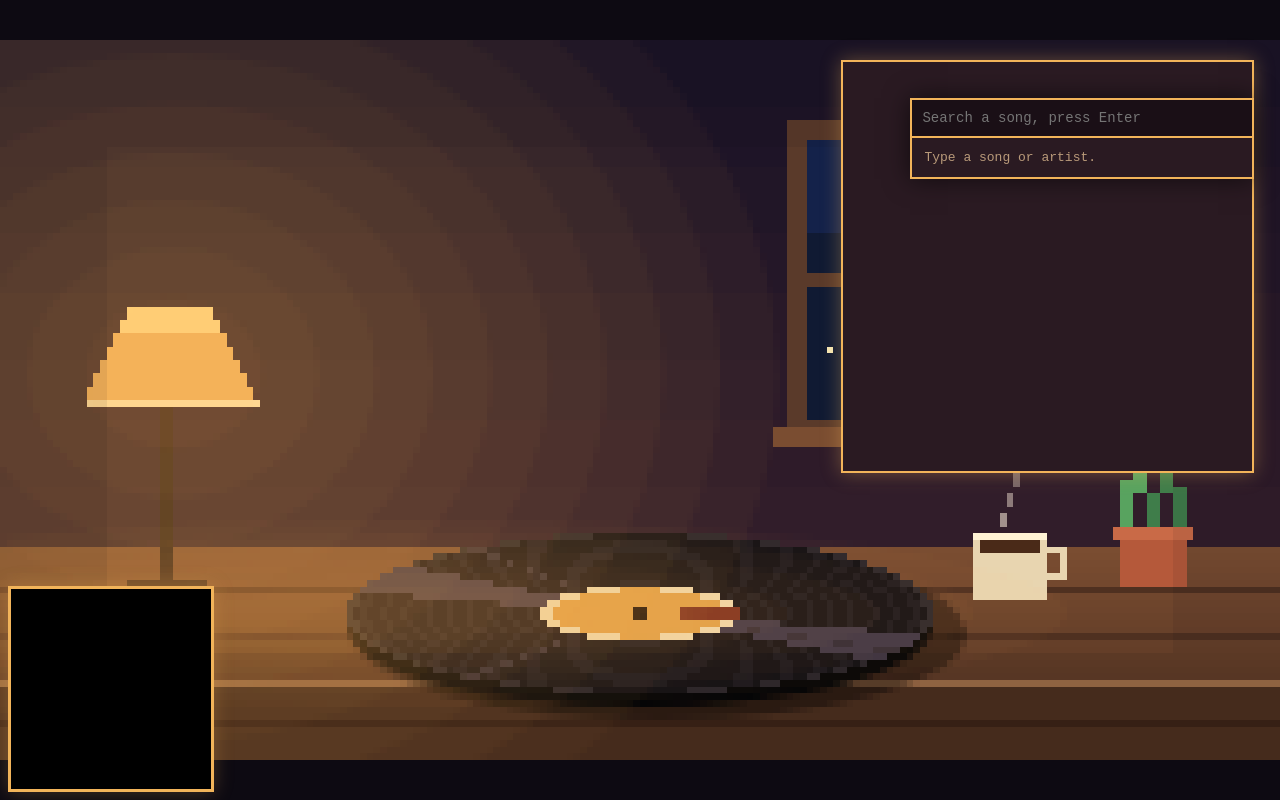
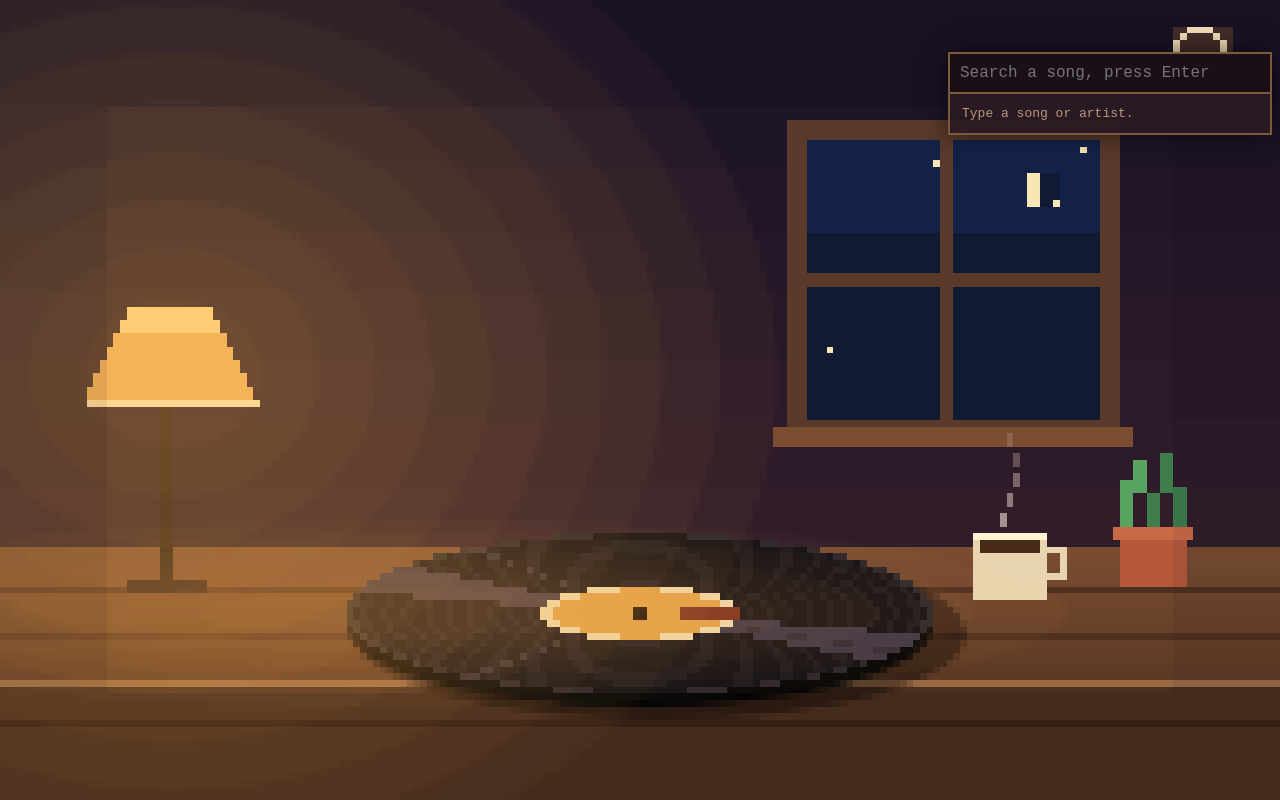
Before and after one commit to sarveshhh59/vinyl, a plain HTML site: page index.html in a window 1280 px wide. Both pictures are taken after a click on the button "Search for music". Drawn offline with Linux system fonts and the light colour scheme.

Commit message:
Refactor HTML and CSS for improved layout and style

```diff
--- a/index.html
+++ b/index.html
@@ -8,17 +8,14 @@
 <style>
 :root{color-scheme:dark;--bg:#0d0a12;--ink:#f3dfb8;--panel:#2a1a22;--edge:#f2b45a;--mute:#b99a7a}
 html,body{height:100%;margin:0;background:var(--bg);color:var(--ink)}
-body{display:flex;align-items:center;justify-content:center;overflow:hidden;font-family:"Courier New",monospace}
-#stage{position:relative;width:min(100vw,177.7vh);aspect-ratio:16/9}
+body{display:flex;align-items:center;justify-content:center;overflow:hidden;font-family:"Courier New",monospace;background:#1b1326;touch-action:manipulation}
+#stage{position:relative}
 canvas{width:100%;height:100%;image-rendering:pixelated;image-rendering:crisp-edges;display:block}
 button{font:inherit;color:var(--ink);cursor:pointer}
-#search{position:absolute;right:2%;top:3%;width:clamp(24px,3.5%,36px);aspect-ratio:1;background:var(--panel);border:2px solid var(--edge);padding:16%;box-shadow:0 0 18px rgba(242,180,90,.35);opacity:.55;animation:fadein 2.5s ease .6s backwards;transition:transform .1s,opacity .3s;z-index:3}
-@keyframes fadein{from{opacity:0}to{opacity:.55}}
-#search:hover,#search.open{transform:translateY(-2px);opacity:1}
-#search svg{width:100%;height:100%;shape-rendering:crispEdges;display:block}
-#panel{position:absolute;right:2%;top:calc(3% + clamp(32px,5%,46px));width:min(340px,70%);max-height:72%;display:none;flex-direction:column;background:var(--panel);border:2px solid var(--edge);z-index:3;box-shadow:0 0 24px rgba(0,0,0,.6)}
+#search{position:absolute;width:48px;height:48px;background:none;border:0;padding:0;z-index:3;-webkit-tap-highlight-color:transparent}
+#panel{position:fixed;right:8px;top:calc(env(safe-area-inset-top,0px) + 52px);width:min(320px,calc(100vw - 16px));max-height:min(60vh,420px);display:none;flex-direction:column;background:rgba(42,26,34,.94);border:2px solid #7a5a3a;z-index:5;box-shadow:0 0 24px rgba(0,0,0,.6)}
 #panel.open{display:flex}
-#q{background:#1a0f16;border:0;border-bottom:2px solid var(--edge);color:var(--ink);font:14px "Courier New",monospace;padding:10px;outline:none}
+#q{background:#1a0f16;border:0;border-bottom:2px solid #7a5a3a;color:var(--ink);font:16px "Courier New",monospace;padding:10px;outline:none}
 #list{overflow-y:auto}
 #msg{padding:12px;font-size:13px;color:var(--mute)}
 .r{display:flex;gap:8px;align-items:center;padding:6px 8px;width:100%;background:none;border:0;border-bottom:1px solid #4a2e1d;text-align:left}
@@ -26,24 +23,19 @@ button{font:inherit;color:var(--ink);cursor:pointer}
 .r img{width:48px;height:36px;object-fit:cover;image-rendering:pixelated;flex:none}
 .r b{display:block;font-size:12px;font-weight:normal;line-height:1.3;overflow:hidden;display:-webkit-box;-webkit-line-clamp:2;-webkit-box-orient:vertical}
 .r i{font-size:11px;color:var(--mute);font-style:normal}
-#bar{position:absolute;left:50%;bottom:3%;transform:translateX(-50%);width:min(70%,460px);display:none;align-items:center;gap:8px;background:var(--panel);border:2px solid var(--edge);padding:6px 8px;z-index:2}
-#bar.on{display:flex}
-#bar button{background:#1a0f16;border:2px solid var(--edge);width:32px;height:28px;flex:none;font-size:13px}
-#now{flex:1;font-size:12px;white-space:nowrap;overflow:hidden;text-overflow:ellipsis}
-#tv{position:fixed;left:8px;bottom:8px;width:200px;height:200px;border:3px solid var(--edge);background:#000;z-index:1;box-shadow:0 0 18px rgba(242,180,90,.25)}
-#tv iframe{width:100%;height:100%;display:block}
-@media(max-width:700px){#tv{left:50%;transform:translateX(-50%)}}
+#tv{position:fixed;left:0;bottom:0;width:200px;height:200px;opacity:0;pointer-events:none;z-index:-1}#tv iframe{width:100%;height:100%}
+#hit{position:absolute;z-index:2;cursor:pointer;-webkit-tap-highlight-color:transparent}
 </style>
 </head>
 <body>
 <div id="stage">
 <canvas id="c" width="192" height="108"></canvas>
-<button id="search" aria-label="Search for music"><svg viewBox="0 0 12 12" fill="#f3dfb8"><rect x="3" y="1" width="4" height="1"/><rect x="2" y="2" width="1" height="1"/><rect x="7" y="2" width="1" height="1"/><rect x="1" y="3" width="1" height="4"/><rect x="8" y="3" width="1" height="4"/><rect x="2" y="7" width="1" height="1"/><rect x="7" y="7" width="1" height="1"/><rect x="3" y="8" width="4" height="1"/><rect x="8" y="8" width="2" height="2"/><rect x="10" y="10" width="1" height="1"/></svg></button>
+<button id="search" aria-label="Search for music"></button><div id="hit" aria-label="Play or pause"></div>
 <div id="panel">
 <input id="q" type="text" placeholder="Search a song, press Enter" autocomplete="off">
 <div id="list"><div id="msg">Type a song or artist.</div></div>
 </div>
-<div id="bar"><button id="pp" aria-label="Play or pause">&#9654;</button><span id="now">Pick a song</span><button id="nx" aria-label="Next">&#9197;</button></div>
+
 </div>
 <div id="tv"><div id="yt"></div></div>
 
@@ -52,12 +44,12 @@ button{font:inherit;color:var(--ink);cursor:pointer}
 const KEY='AIzaSyBRul6PhuQgic0zFYaNxza9-x6JVZ4fCn4';
 
 /* ===== Scene (pixel art) ===== */
-const c=document.getElementById('c'),ctx=c.getContext('2d'),W=192,H=108;
+const c=document.getElementById('c'),ctx=c.getContext('2d'),W=192;let H=108;
 const px=(x,y,w,h,col)=>{ctx.fillStyle=col;ctx.fillRect(x,y,w,h)};
 const stars=[[126,20],[140,18],[158,24],[132,34],[150,40],[162,16],[124,46]];
-let t=0,last=0,rot=0,speed=0,playing=false;
+let t=0,last=0,rot=0,speed=0,playing=false,ia=0,iaT=.55,oy=0,inset=0;
 function wall(){const a=[27,19,38],b=[52,30,42];
-  for(let y=0;y<76;y++){const k=Math.floor(y/76*8)/8;
+  for(let y=-oy;y<76;y++){const k=Math.max(0,Math.floor(y/76*8)/8);
     px(0,y,W,1,`rgb(${a.map((v,i)=>Math.round(v+(b[i]-v)*k)).join(',')})`);}}
 function windowDraw(){
   px(118,12,50,48,'#5a3a2a');px(121,15,44,42,'#101a33');px(121,15,44,14,'#14224a');
@@ -68,7 +60,7 @@ function table(){
   for(let y=76;y<96;y++){const k=(y-76)/20;
     px(0,y,W,1,`rgb(${Math.round(122-30*k)},${Math.round(77-20*k)},${Math.round(49-12*k)})`);}
   px(0,82,W,1,'#4f3020');px(0,89,W,1,'#4f3020');
-  px(0,96,W,1,'#9a6a45');px(0,97,W,11,'#4a2e1d');px(0,102,W,1,'#3a2216');}
+  px(0,96,W,1,'#9a6a45');px(0,97,W,H,'#4a2e1d');px(0,102,W,1,'#3a2216');}
 function lamp(){
   px(24,52,2,30,'#2a1a14');px(19,81,12,2,'#2a1a14');
   [[19,13],[18,15],[17,17],[16,19],[15,21],[14,23],[13,25]].forEach((r,i)=>px(r[0],40+i*2,r[1],2,i<2?'#ffd98a':'#f2b45a'));
@@ -104,11 +96,15 @@ function vinyl(){
     px(x,y,1,1,col);}}
 function vignette(){ctx.lineWidth=2;ctx.strokeStyle='rgba(8,4,14,.07)';
   for(let i=0;i<8;i++)ctx.strokeRect(i*2+1,i*2+1,W-i*4-2,H-i*4-2);}
+function icon(){const x=W-17,y=3+inset;ctx.globalAlpha=ia;
+  ctx.fillStyle='rgba(255,170,70,.18)';ctx.fillRect(x+1,y+1,9,9);
+  [[3,1,4,1],[2,2,1,1],[7,2,1,1],[1,3,1,4],[8,3,1,4],[2,7,1,1],[7,7,1,1],[3,8,4,1],[8,8,2,2],[10,10,1,1]].forEach(r=>px(x+r[0],y+r[1],r[2],r[3],'#f3dfb8'));
+  ctx.globalAlpha=1;}
 function frame(ts){
   requestAnimationFrame(frame);
   if(ts-last<33)return;last=ts;t+=.05;
-  speed+=((playing?1:0)-speed)*.04;rot+=.05*speed;
-  wall();windowDraw();table();lamp();mug();plant();vinyl();glow();vignette();}
+  speed+=((playing?1:0)-speed)*.04;rot+=.05*speed;ia+=(iaT-ia)*.04;
+  ctx.setTransform(1,0,0,1,0,oy);wall();windowDraw();table();lamp();mug();plant();vinyl();glow();ctx.setTransform(1,0,0,1,0,0);vignette();icon();}
 requestAnimationFrame(frame);
 
 /* ===== Search + player ===== */
@@ -117,9 +113,11 @@ let queue=[],idx=-1,player=null,ready=false;
 const dec=s=>{const x=document.createElement('textarea');x.innerHTML=s;return x.value};
 function msg(text){const l=$('list');l.textContent='';const d=document.createElement('div');d.id='msg';d.textContent=text;l.appendChild(d);}
 
-$('search').addEventListener('click',()=>{
-  const open=$('panel').classList.toggle('open');$('search').classList.toggle('open',open);
-  if(open)$('q').focus();});
+function setPanel(o){$('panel').classList.toggle('open',o);iaT=o?1:.55;if(o)$('q').focus();}
+$('search').addEventListener('click',e=>{e.stopPropagation();setPanel(!$('panel').classList.contains('open'));});
+$('search').addEventListener('mouseenter',()=>{iaT=1});
+$('search').addEventListener('mouseleave',()=>{iaT=$('panel').classList.contains('open')?1:.55});
+document.addEventListener('click',e=>{if(!$('panel').contains(e.target))setPanel(false);});
 $('q').addEventListener('keydown',e=>{if(e.key==='Enter'&&$('q').value.trim())search($('q').value.trim());});
 
 async function search(q){
@@ -147,31 +145,37 @@ function show(items){
     const w=document.createElement('div');
     const t1=document.createElement('b');t1.textContent=it.title;
     const t2=document.createElement('i');t2.textContent=it.ch;
-    w.append(t1,t2);b.append(im,w);b.addEventListener('click',()=>play(i));l.appendChild(b);});
+    w.append(t1,t2);b.append(im,w);b.addEventListener('click',()=>{play(i);setPanel(false);});l.appendChild(b);});
 }
 function play(i){
-  if(!ready){$('now').textContent='Player is still loading, try again';$('bar').classList.add('on');return;}
+  if(!ready){msg('Player is still loading, try again in a moment.');return;}
   if(i<0||i>=queue.length)return;
   idx=i;player.loadVideoById(queue[i].id);
-  $('now').textContent=queue[i].title;$('bar').classList.add('on');
-  [...$('list').children].forEach((el,k)=>el.classList.toggle('on',k===i));
 }
-$('pp').addEventListener('click',()=>{
-  if(!ready)return;
-  if(idx<0&&queue.length)return play(0);
+$('hit').addEventListener('click',e=>{e.stopPropagation();
+  if(!ready||idx<0){setPanel(true);return;}
   playing?player.pauseVideo():player.playVideo();});
-$('nx').addEventListener('click',()=>play(idx+1<queue.length?idx+1:0));
 
 window.onYouTubeIframeAPIReady=()=>{
   player=new YT.Player('yt',{width:'200',height:'200',playerVars:{playsinline:1,rel:0,modestbranding:1},
     events:{
       onReady:()=>{ready=true;},
       onStateChange:e=>{
-        playing=e.data===1;$('pp').innerHTML=playing?'&#10074;&#10074;':'&#9654;';
+        playing=e.data===1;
         if(e.data===0)play(idx+1<queue.length?idx+1:0);},
-      onError:()=>{$('now').textContent='That one cannot be played here, skipping...';
+      onError:()=>{
         setTimeout(()=>play(idx+1<queue.length?idx+1:0),1200);}}});};
 const s=document.createElement('script');s.src='https://www.youtube.com/iframe_api';document.head.appendChild(s);
+function resize(){
+  const vw=innerWidth,vh=innerHeight,Hl=Math.max(108,Math.round(192*vh/vw));
+  const cw=Hl===108?Math.min(vw,vh*192/108):vw,sc=cw/192;
+  H=Hl;c.width=192;c.height=Hl;oy=Math.floor((Hl-108)/2);
+  const st=$('stage').style;st.width=c.style.width=cw+'px';st.height=c.style.height=(cw*Hl/192)+'px';
+  const p=document.createElement('div');p.style.cssText='position:fixed;top:0;padding-top:env(safe-area-inset-top,0px)';
+  document.body.appendChild(p);inset=Math.round(p.offsetHeight/sc);p.remove();
+  const b=$('search').style;b.left=((W-12)*sc-24)+'px';b.top=((8+inset)*sc-24)+'px';
+  const h=$('hit').style;h.left=52*sc+'px';h.top=(70+oy)*sc+'px';h.width=88*sc+'px';h.height=32*sc+'px';}
+addEventListener('resize',resize);resize();
 </script>
 </body>
 </html>
```
